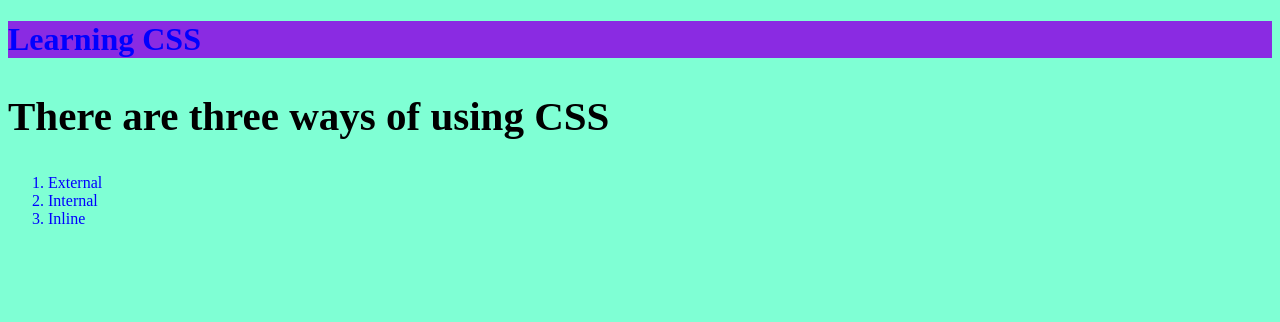
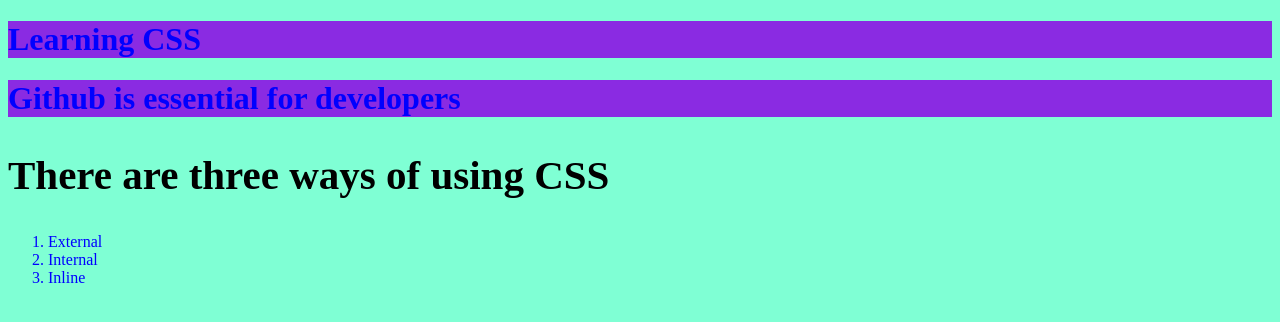
Before and after one commit to QadriSajid126/learning-github, a plain HTML site: page index.html in a window 1280 px wide. Drawn offline with Linux system fonts and the light colour scheme.

Commit message:
h1 added

```diff
--- a/index.html
+++ b/index.html
@@ -16,6 +16,8 @@
   </head>
   <body>
     <h1>Learning CSS</h1>
+
+    <h1>Github  is essential for developers</h1>
     <!-- inline -->
     <h2 style="font-size: 41px; color: black;">There are three ways of using CSS</h2>
     <ol>
```
